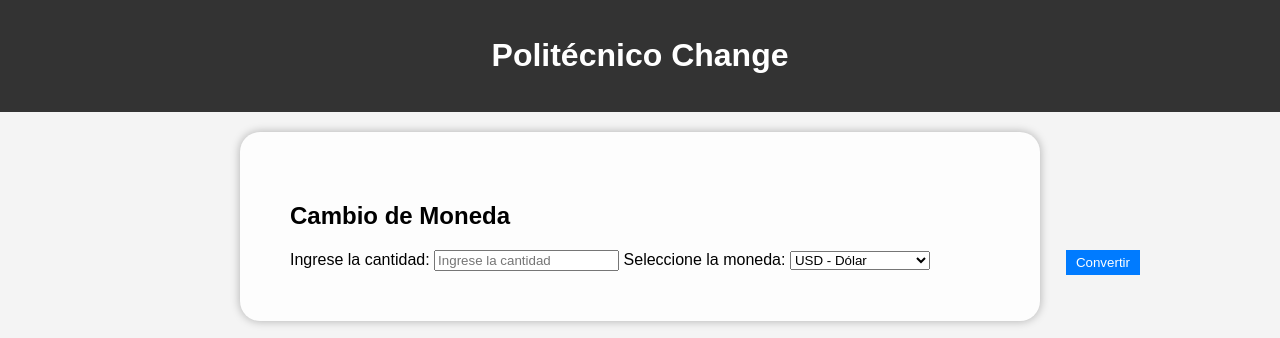
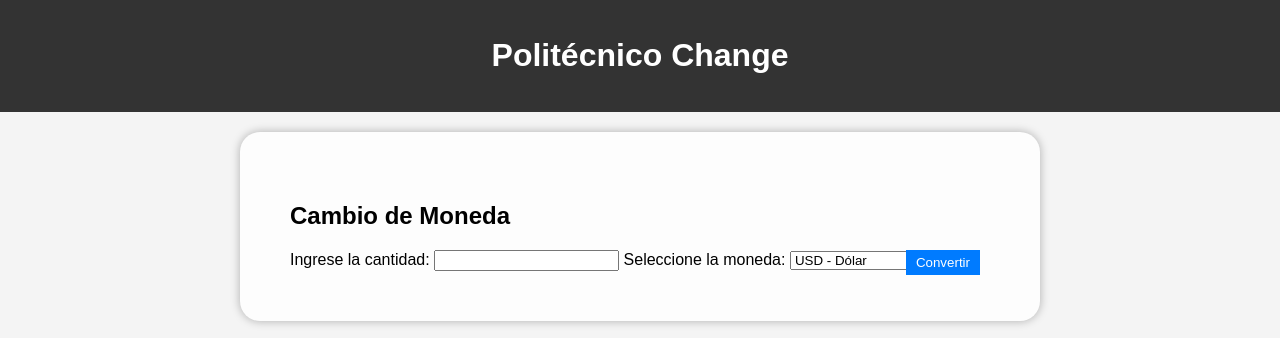
Before and after one commit to ENTIDAD727/prototi.org, a plain HTML site: page index.html in a window 1280 px wide. Shown: the top 338 px of the page. Drawn offline with Linux system fonts and the light colour scheme; grey boxes are pictures that could not be loaded.

Commit message:
Initial commit

```diff
--- a/index.html
+++ b/index.html
@@ -14,7 +14,7 @@
         <div class="currency-converter">
             <h2>Cambio de Moneda</h2>
             <label for="amount">Ingrese la cantidad:</label>
-            <input type="number" id="amount" placeholder="Ingrese la cantidad">
+            <input type="text" id="numero" oninput="agregarSeparador()">
 
             <label for="currency">Seleccione la moneda:</label>
             <select id="currency">
@@ -28,6 +28,8 @@
             <div id="result"></div>
         </div>
     </main>
+   <img src="https://scontent.feoh3-1.fna.fbcdn.net/v/t39.30808-6/417438234_751695003661304_6158425803763724109_n.jpg?_nc_cat=108&ccb=1-7&_nc_sid=5f2048&_nc_ohc=PjGH69AMyrUAb4vxrD7&_nc_ht=scontent.feoh3-1.fna&oh=00_AfCdmsigZiiB3VDdGIb2WDFe06KUtB5jzJQHguDnDkH2eg&oe=661DBEBE" width ="700xp"></iframe>
+    <iframe src="https://www.google.com/maps/embed?pb=!1m18!1m12!1m3!1d661.7637107923651!2d-75.56108812025197!3d6.25041655169335!2m3!1f0!2f0!3f0!3m2!1i1024!2i768!4f13.1!3m3!1m2!1s0x8e4428f7bb245215%3A0x8c8572be906e9411!2sPolit%C3%A9cnico%20Mayor!5e0!3m2!1ses!2sco!4v1712836636505!5m2!1ses!2sco" width="640" height="700" style="border:0;" allowfullscreen="" loading="lazy" referrerpolicy="no-referrer-when-downgrade"></iframe>
     <center>
     <footer>
         <p>&copy; 2021 Politécnico Change</p>
--- a/style.css
+++ b/style.css
@@ -28,7 +28,7 @@ main {
 button {
     position: absolute;
     top: 250px;
-    right: 140px;
+    right: 300px;
     padding: 5px 10px;
     padding: 5px 10px;
     background-color: #007bff;
```
Also changed, not shown: script.js (line endings or trailing spaces), 1 other file.
